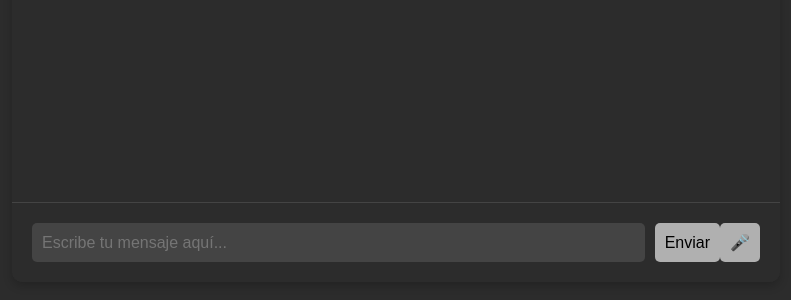
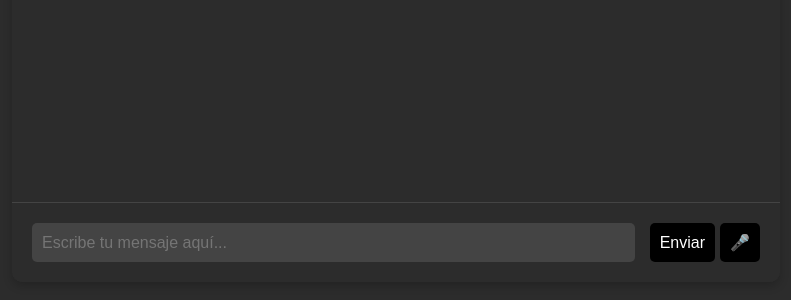
Before and after one commit to AstraUY/chat-web, a plain HTML site: page index.html in a window 1280 px wide. Shown: the part 438-738 px from the top of the page, without its empty margins (244-1035 px from the left). Drawn offline with Linux system fonts and the light colour scheme.

Commit message:
Update styles.css

```diff
--- a/styles.css
+++ b/styles.css
@@ -46,17 +46,18 @@ input[type="text"] {
 }
 
 button {
-    background-color: #b0b0b0; /* Fondo gris claro */
-    color: black; /* Iconos negros */
+    background-color: #000000; /* Fondo negro */
+    color: white; /* Iconos blancos */
     border: none;
     padding: 10px;
     border-radius: 5px;
     cursor: pointer;
     font-size: 16px;
+    margin-left: 5px; /* Separación entre botones */
 }
 
 button:hover {
-    background-color: #a0a0a0;
+    background-color: #333333;
 }
 
 .message {
```
